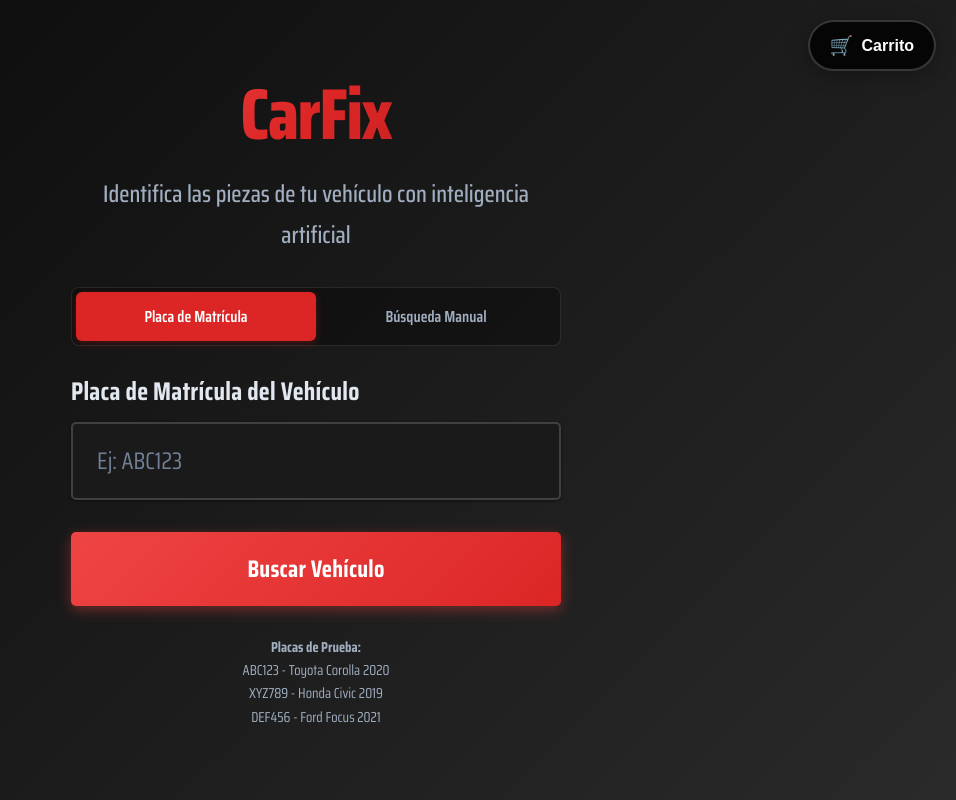
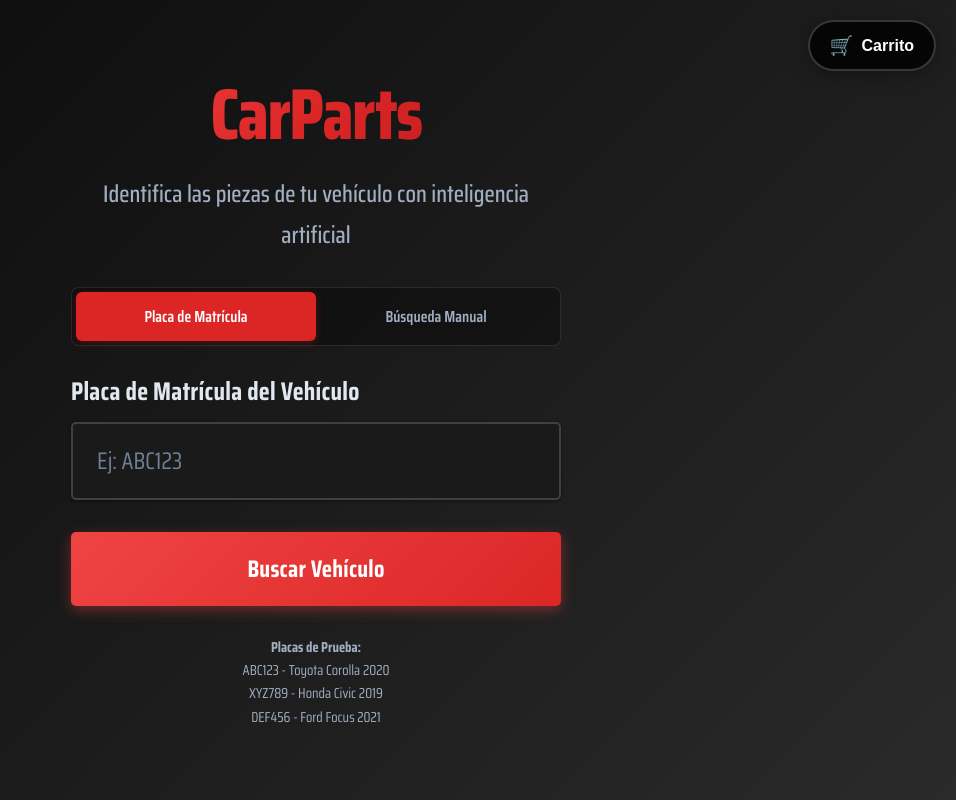
Before and after one commit to RolandoDrRobot/Car-Parts, a React (Create React App) app: page / in a window 1280 px wide. Shown: the whole page, without its empty margins (324-1280 px from the left). Built offline with nearby package versions, Linux system fonts and the light colour scheme.

Commit message:
CarParts

```diff
--- a/package.json
+++ b/package.json
@@ -1,5 +1,5 @@
 {
-  "name": "carfix-mvp",
+  "name": "carparts-mvp",
   "version": "0.1.0",
   "private": true,
   "dependencies": {
--- a/public/index.html
+++ b/public/index.html
@@ -6,15 +6,15 @@
     <meta name="theme-color" content="#22c55e" />
     <meta
       name="description"
-      content="CarFix - Identifica repuestos de tu vehículo con IA"
+      content="CarParts - Identifica repuestos de tu vehículo con IA"
     />
     <link rel="icon" href="%PUBLIC_URL%/CarLogo.png" />
     <link rel="manifest" href="%PUBLIC_URL%/manifest.json" />
     <link rel="apple-touch-icon" href="%PUBLIC_URL%/CarLogo.png" />
     <meta name="apple-mobile-web-app-capable" content="yes" />
     <meta name="apple-mobile-web-app-status-bar-style" content="default" />
-    <meta name="apple-mobile-web-app-title" content="CarFix" />
-    <title>CarFix - Repuestos Inteligentes</title>
+    <meta name="apple-mobile-web-app-title" content="CarParts" />
+    <title>CarParts - Repuestos Inteligentes</title>
   </head>
   <body>
     <noscript>Necesitas habilitar JavaScript para ejecutar esta aplicación.</noscript>
--- a/public/sw.js
+++ b/public/sw.js
@@ -1,6 +1,6 @@
-const CACHE_NAME = 'carfix-v1.0.0';
-const STATIC_CACHE = 'carfix-static-v1';
-const DYNAMIC_CACHE = 'carfix-dynamic-v1';
+const CACHE_NAME = 'carparts-v1.0.0';
+const STATIC_CACHE = 'carparts-static-v1';
+const DYNAMIC_CACHE = 'carparts-dynamic-v1';
 
 const urlsToCache = [
   '/',
--- a/src/components/AnalysisReportScreen.js
+++ b/src/components/AnalysisReportScreen.js
@@ -381,7 +381,7 @@ const AnalysisReportScreen = () => {
           transition={{ duration: 0.5, delay: 1.6 }}
         >
           <p><strong>Análisis completado el:</strong> {new Date().toLocaleString()}</p>
-          <p><strong>Modelo de IA:</strong> CarFix Part Identifier v2.1</p>
+          <p><strong>Modelo de IA:</strong> CarParts Part Identifier v2.1</p>
         </motion.div>
 
         {/* Cart Success Modal */}
--- a/src/components/LicensePlateScreen.js
+++ b/src/components/LicensePlateScreen.js
@@ -96,7 +96,7 @@ const LicensePlateScreen = ({ onSubmit, carData }) => {
           animate={{ opacity: 1, scale: 1 }}
           transition={{ duration: 0.5, delay: 0.2 }}
         >
-          CarFix
+          CarParts
         </motion.h1>
         <motion.p
           className="subtitle"
```
Also changed, not shown: public/manifest.json, public/robots.txt, 1 other file (tests, documents, lock files or other folders).
